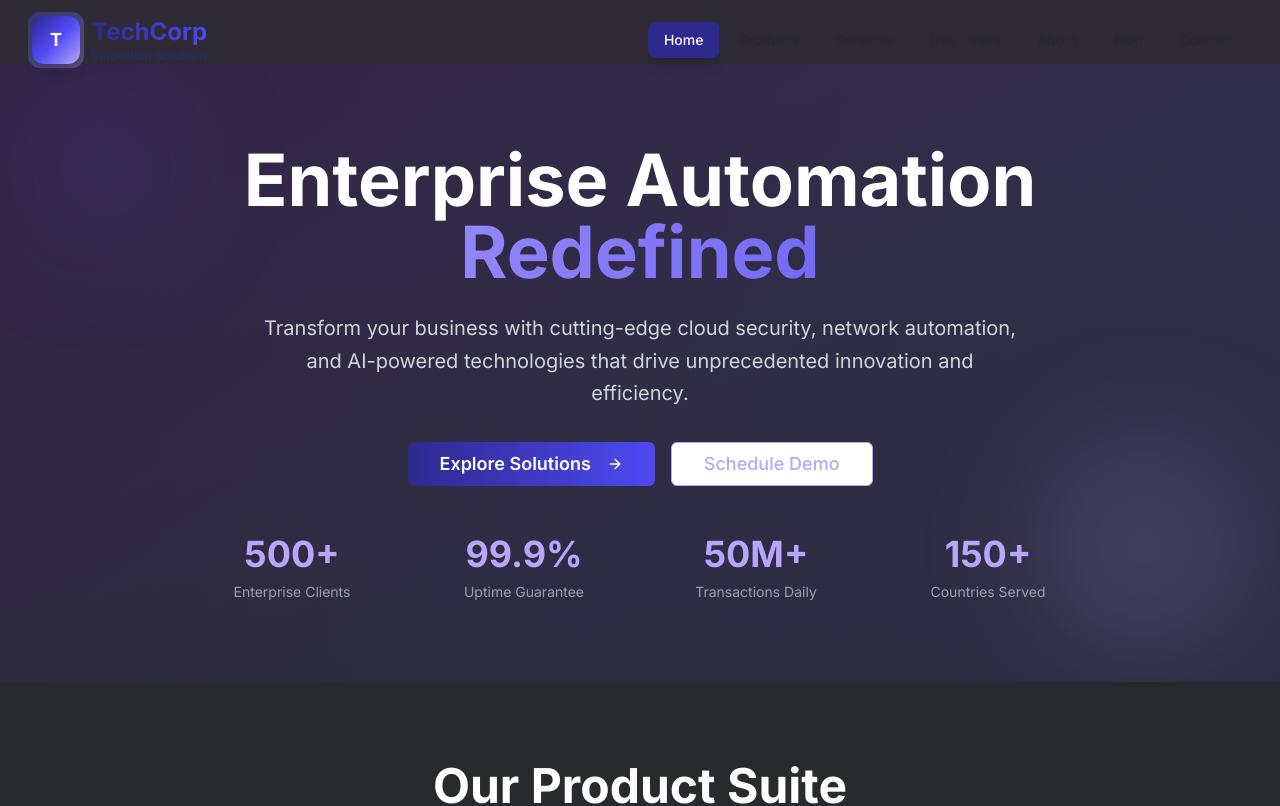
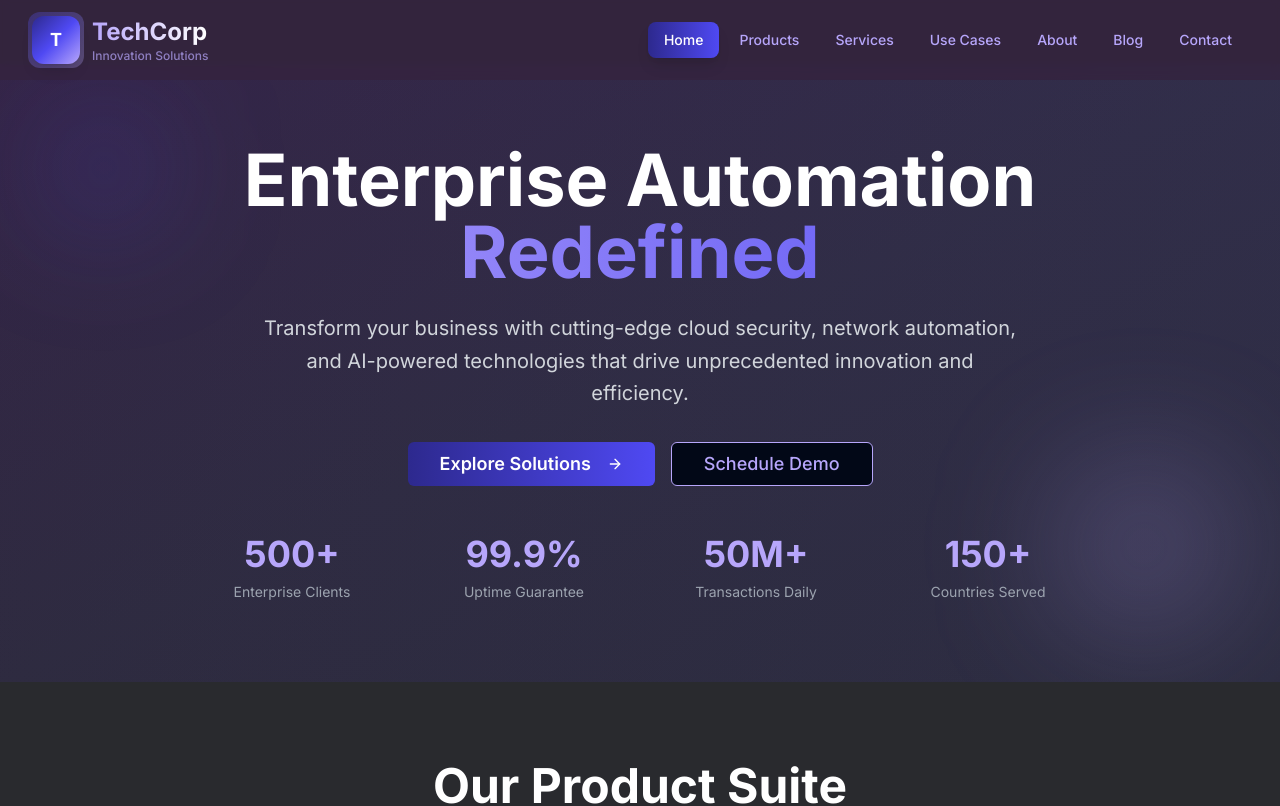
Before and after one commit to LAIBA-MOHAMMADALI-26/static-portfolio-blaze, a React (Vite) app: page / in a window 1280 px wide. Shown: the top 806 px of the page. Built offline with nearby package versions, Linux system fonts and the light colour scheme.

Commit message:
Fix: Improve navbar and page theme consistency
Refactor navbar styling and apply the same theme across all pages for a more cohesive and attractive user experience.

```diff
--- a/src/components/layout/Navbar.tsx
+++ b/src/components/layout/Navbar.tsx
@@ -34,7 +34,7 @@ const Navbar = () => {
 
   return (
     <nav className={`fixed top-0 left-0 right-0 z-50 transition-all duration-300 ${
-      scrolled ? 'bg-white/95 backdrop-blur-lg shadow-xl border-b border-brand-light/20' : 'bg-transparent'
+      scrolled ? 'bg-brand-dark/95 backdrop-blur-lg shadow-xl border-b border-brand-accent/20' : 'bg-brand-dark/80 backdrop-blur-sm'
     }`}>
       <div className="max-w-7xl mx-auto px-4 sm:px-6 lg:px-8">
         <div className="flex justify-between items-center h-20">
@@ -47,10 +47,10 @@ const Navbar = () => {
               <div className="absolute -inset-1 bg-gradient-to-br from-brand-accent to-brand-light rounded-xl opacity-30 group-hover:opacity-50 transition-opacity duration-300 -z-10"></div>
             </div>
             <div>
-              <span className="text-2xl font-bold bg-gradient-to-r from-brand-primary to-brand-accent bg-clip-text text-transparent">
+              <span className="text-2xl font-bold bg-gradient-to-r from-brand-light to-white bg-clip-text text-transparent">
                 TechCorp
               </span>
-              <div className="text-xs text-brand-primary/70 font-medium">Innovation Solutions</div>
+              <div className="text-xs text-brand-light/70 font-medium">Innovation Solutions</div>
             </div>
           </Link>
 
@@ -62,13 +62,13 @@ const Navbar = () => {
                 to={item.path}
                 className={`relative px-4 py-2 text-sm font-medium transition-all duration-300 rounded-lg group ${
                   isActive(item.path)
-                    ? 'text-white bg-brand-primary shadow-lg'
-                    : 'text-brand-neutral hover:text-brand-primary hover:bg-brand-light/20'
+                    ? 'text-white bg-gradient-to-r from-brand-primary to-brand-accent shadow-lg'
+                    : 'text-brand-light hover:text-white hover:bg-brand-accent/20'
                 }`}
               >
                 {item.name}
-                {isActive(item.path) && (
-                  <div className="absolute inset-0 bg-gradient-to-r from-brand-primary to-brand-accent rounded-lg -z-10"></div>
+                {!isActive(item.path) && (
+                  <div className="absolute inset-x-0 bottom-0 h-0.5 bg-gradient-to-r from-brand-accent to-brand-light transform scale-x-0 group-hover:scale-x-100 transition-transform duration-300"></div>
                 )}
               </Link>
             ))}
@@ -78,7 +78,7 @@ const Navbar = () => {
           <div className="md:hidden">
             <button
               onClick={() => setIsOpen(!isOpen)}
-              className="p-2 text-brand-neutral hover:text-brand-primary hover:bg-brand-light/20 focus:outline-none focus:ring-2 focus:ring-brand-accent/50 rounded-lg transition-all duration-300"
+              className="p-2 text-brand-light hover:text-white hover:bg-brand-accent/20 focus:outline-none focus:ring-2 focus:ring-brand-accent/50 rounded-lg transition-all duration-300"
             >
               {isOpen ? <X size={24} /> : <Menu size={24} />}
             </button>
@@ -87,7 +87,7 @@ const Navbar = () => {
 
         {/* Mobile Navigation */}
         {isOpen && (
-          <div className="md:hidden bg-white/95 backdrop-blur-lg border-t border-brand-light/20 rounded-b-2xl shadow-2xl">
+          <div className="md:hidden bg-brand-darker/95 backdrop-blur-lg border-t border-brand-accent/20 rounded-b-2xl shadow-2xl">
             <div className="px-4 pt-4 pb-6 space-y-2">
               {navItems.map((item) => (
                 <Link
@@ -97,7 +97,7 @@ const Navbar = () => {
                   className={`block px-4 py-3 text-base font-medium transition-all duration-300 rounded-xl ${
                     isActive(item.path)
                       ? 'text-white bg-gradient-to-r from-brand-primary to-brand-accent shadow-lg'
-                      : 'text-brand-neutral hover:text-brand-primary hover:bg-brand-light/20'
+                      : 'text-brand-light hover:text-white hover:bg-brand-accent/20'
                   }`}
                 >
                   {item.name}
--- a/src/index.css
+++ b/src/index.css
@@ -8,55 +8,6 @@
 
 @layer base {
   :root {
-    --background: 0 0% 100%;
-    --foreground: 222.2 84% 4.9%;
-
-    --card: 0 0% 100%;
-    --card-foreground: 222.2 84% 4.9%;
-
-    --popover: 0 0% 100%;
-    --popover-foreground: 222.2 84% 4.9%;
-
-    --primary: 222.2 47.4% 11.2%;
-    --primary-foreground: 210 40% 98%;
-
-    --secondary: 210 40% 96.1%;
-    --secondary-foreground: 222.2 47.4% 11.2%;
-
-    --muted: 210 40% 96.1%;
-    --muted-foreground: 215.4 16.3% 46.9%;
-
-    --accent: 210 40% 96.1%;
-    --accent-foreground: 222.2 47.4% 11.2%;
-
-    --destructive: 0 84.2% 60.2%;
-    --destructive-foreground: 210 40% 98%;
-
-    --border: 214.3 31.8% 91.4%;
-    --input: 214.3 31.8% 91.4%;
-    --ring: 222.2 84% 4.9%;
-
-    --radius: 0.5rem;
-
-    /* Custom brand colors */
-    --brand-dark: #35243f;
-    --brand-darker: #2e2b37;
-    --brand-light: #b7a6fb;
-    --brand-primary: #2d298e;
-    --brand-accent: #4f49f3;
-    --brand-neutral: #292a2e;
-
-    --sidebar-background: 0 0% 98%;
-    --sidebar-foreground: 240 5.3% 26.1%;
-    --sidebar-primary: 240 5.9% 10%;
-    --sidebar-primary-foreground: 0 0% 98%;
-    --sidebar-accent: 240 4.8% 95.9%;
-    --sidebar-accent-foreground: 240 5.9% 10%;
-    --sidebar-border: 220 13% 91%;
-    --sidebar-ring: 217.2 91.2% 59.8%;
-  }
-
-  .dark {
     --background: 222.2 84% 4.9%;
     --foreground: 210 40% 98%;
 
@@ -84,6 +35,17 @@
     --border: 217.2 32.6% 17.5%;
     --input: 217.2 32.6% 17.5%;
     --ring: 212.7 26.8% 83.9%;
+
+    --radius: 0.5rem;
+
+    /* Custom brand colors */
+    --brand-dark: #35243f;
+    --brand-darker: #2e2b37;
+    --brand-light: #b7a6fb;
+    --brand-primary: #2d298e;
+    --brand-accent: #4f49f3;
+    --brand-neutral: #292a2e;
+
     --sidebar-background: 240 5.9% 10%;
     --sidebar-foreground: 240 4.8% 95.9%;
     --sidebar-primary: 224.3 76.3% 48%;
@@ -101,8 +63,13 @@
   }
 
   body {
-    @apply bg-background text-foreground;
+    @apply bg-brand-darker text-white;
     font-family: "Inter", sans-serif;
+  }
+
+  /* Ensure all pages have dark background */
+  #root {
+    @apply bg-brand-darker min-h-screen;
   }
 }
 
```
